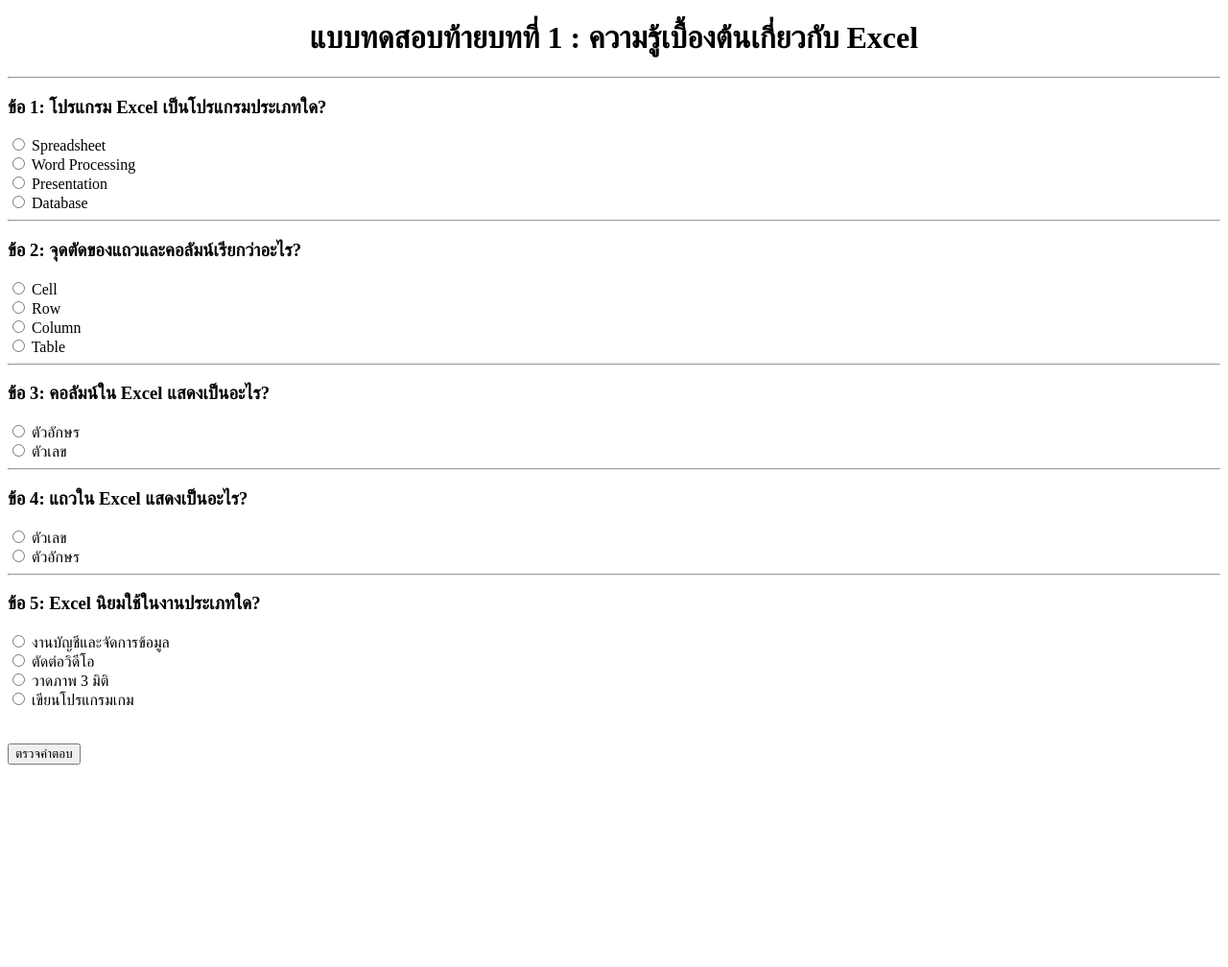
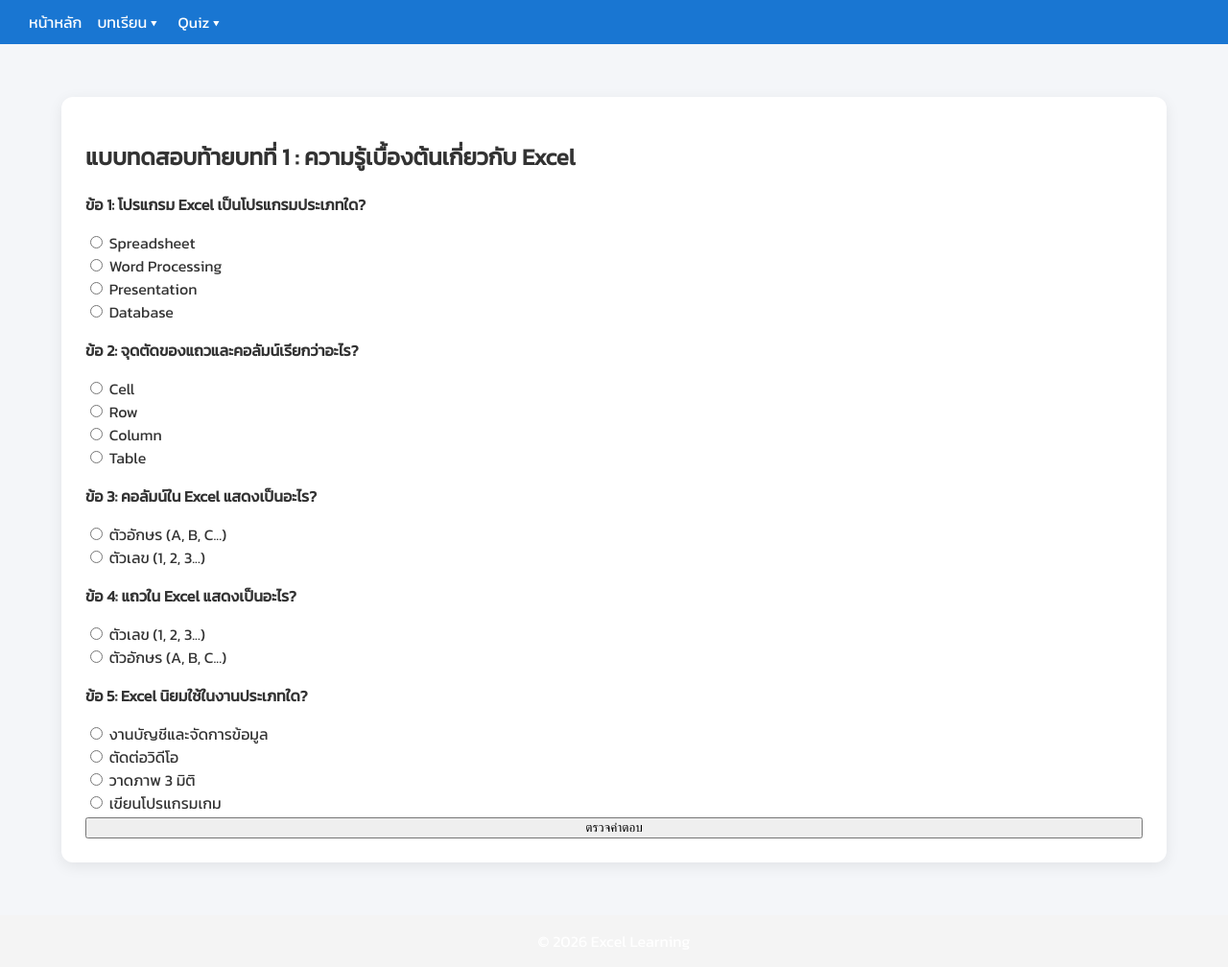
Before and after one commit to sunhongsunhonge-creator/excel-learning-web, a Flask app: page /quiz1 in a window 1280 px wide. Shown: the whole page at 96% size. Before the commit the page ends 797 px from the top, so only its background shows below. Run offline with Flask 3, Linux system fonts and the light colour scheme.

Commit message:
update all

```diff
--- a/templates/quiz1.html
+++ b/templates/quiz1.html
@@ -1,63 +1,111 @@
+{% extends "base.html" %}
 
-<!DOCTYPE html>
-<html>
-<head>
-    <title>Quiz 1</title>
-</head>
-<body>
+{% block content %}
 
-<h1 style="text-align:center;">
+<div class="card shadow-sm p-4">
+
+<h2 class="text-center mb-4">
 แบบทดสอบท้ายบทที่ 1 : ความรู้เบื้องต้นเกี่ยวกับ Excel
-</h1>
+</h2>
+
+<form method="POST">
+
+<!-- ข้อ 1 -->
+<div class="mb-4">
+    <p><strong>ข้อ 1: โปรแกรม Excel เป็นโปรแกรมประเภทใด?</strong></p>
+
+    <div>
+        <input type="radio" name="q1" value="b" required> Spreadsheet
+    </div>
+    <div>
+        <input type="radio" name="q1" value="a"> Word Processing
+    </div>
+    <div>
+        <input type="radio" name="q1" value="c"> Presentation
+    </div>
+    <div>
+        <input type="radio" name="q1" value="d"> Database
+    </div>
+</div>
+
+<!-- ข้อ 2 -->
+<div class="mb-4">
+    <p><strong>ข้อ 2: จุดตัดของแถวและคอลัมน์เรียกว่าอะไร?</strong></p>
+
+    <div>
+        <input type="radio" name="q2" value="cell" required> Cell
+    </div>
+    <div>
+        <input type="radio" name="q2" value="row"> Row
+    </div>
+    <div>
+        <input type="radio" name="q2" value="column"> Column
+    </div>
+    <div>
+        <input type="radio" name="q2" value="table"> Table
+    </div>
+</div>
+
+<!-- ข้อ 3 -->
+<div class="mb-4">
+    <p><strong>ข้อ 3: คอลัมน์ใน Excel แสดงเป็นอะไร?</strong></p>
+
+    <div>
+        <input type="radio" name="q3" value="letter" required> ตัวอักษร (A, B, C...)
+    </div>
+    <div>
+        <input type="radio" name="q3" value="number"> ตัวเลข (1, 2, 3...)
+    </div>
+</div>
+
+<!-- ข้อ 4 -->
+<div class="mb-4">
+    <p><strong>ข้อ 4: แถวใน Excel แสดงเป็นอะไร?</strong></p>
+
+    <div>
+        <input type="radio" name="q4" value="number" required> ตัวเลข (1, 2, 3...)
+    </div>
+    <div>
+        <input type="radio" name="q4" value="letter"> ตัวอักษร (A, B, C...)
+    </div>
+</div>
+
+<!-- ข้อ 5 -->
+<div class="mb-4">
+    <p><strong>ข้อ 5: Excel นิยมใช้ในงานประเภทใด?</strong></p>
+
+    <div>
+        <input type="radio" name="q5" value="accounting" required> งานบัญชีและจัดการข้อมูล
+    </div>
+    <div>
+        <input type="radio" name="q5" value="video"> ตัดต่อวิดีโอ
+    </div>
+    <div>
+        <input type="radio" name="q5" value="3d"> วาดภาพ 3 มิติ
+    </div>
+    <div>
+        <input type="radio" name="q5" value="game"> เขียนโปรแกรมเกม
+    </div>
+</div>
+
+<button type="submit" class="btn" style="width:100%;">
+    ตรวจคำตอบ
+</button>
+
+</form>
+
+</div>
+
+
+{% if results %}
+<div class="mt-4">
 
 <hr>
 
-<form method="POST">
-
-<h3>ข้อ 1: โปรแกรม Excel เป็นโปรแกรมประเภทใด?</h3>
-<input type="radio" name="q1" value="b" required> Spreadsheet<br>
-<input type="radio" name="q1" value="a"> Word Processing<br>
-<input type="radio" name="q1" value="c"> Presentation<br>
-<input type="radio" name="q1" value="d"> Database<br>
-
-<hr>
-
-<h3>ข้อ 2: จุดตัดของแถวและคอลัมน์เรียกว่าอะไร?</h3>
-<input type="radio" name="q2" value="cell" required> Cell<br>
-<input type="radio" name="q2" value="row"> Row<br>
-<input type="radio" name="q2" value="column"> Column<br>
-<input type="radio" name="q2" value="table"> Table<br>
-
-<hr>
-
-<h3>ข้อ 3: คอลัมน์ใน Excel แสดงเป็นอะไร?</h3>
-<input type="radio" name="q3" value="letter" required> ตัวอักษร<br>
-<input type="radio" name="q3" value="number"> ตัวเลข<br>
-
-<hr>
-
-<h3>ข้อ 4: แถวใน Excel แสดงเป็นอะไร?</h3>
-<input type="radio" name="q4" value="number" required> ตัวเลข<br>
-<input type="radio" name="q4" value="letter"> ตัวอักษร<br>
-
-<hr>
-
-<h3>ข้อ 5: Excel นิยมใช้ในงานประเภทใด?</h3>
-<input type="radio" name="q5" value="accounting" required> งานบัญชีและจัดการข้อมูล<br>
-<input type="radio" name="q5" value="video"> ตัดต่อวิดีโอ<br>
-<input type="radio" name="q5" value="3d"> วาดภาพ 3 มิติ<br>
-<input type="radio" name="q5" value="game"> เขียนโปรแกรมเกม<br>
-
-<br><br>
-<button type="submit">ตรวจคำตอบ</button>
-</form>
-
-{% if results %}
-<hr>
-<h2>คุณได้คะแนน {{ score }} / 5</h2>
+<h4>คุณได้คะแนน {{ score }} / 5</h4>
 
 {% for item in results %}
-<div style="margin-bottom:15px;">
+<div class="card p-3 mb-3">
     {% if item.is_correct %}
         <p style="color:green;">✔ ตอบถูก</p>
     {% else %}
@@ -67,7 +115,10 @@
     <p><strong>คำอธิบาย:</strong> {{ item.explanation }}</p>
 </div>
 {% endfor %}
+
+<a class="btn" href="/">กลับไปหน้าหลัก</a>
+
+</div>
 {% endif %}
 
-</body>
-</html
+{% endblock %}
```
